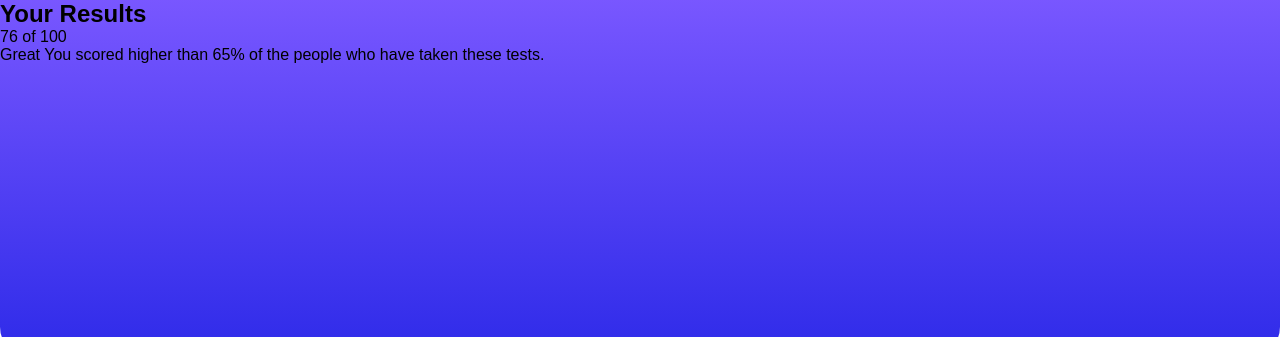
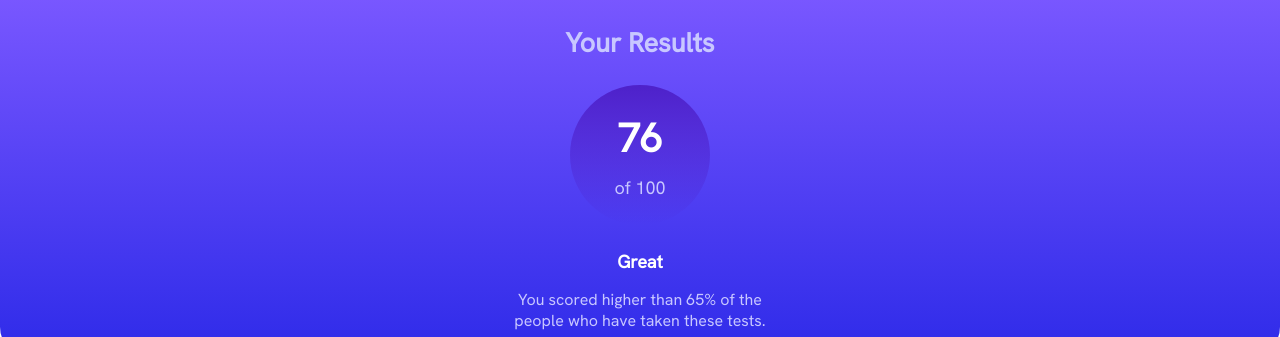
Before and after one commit to BRENHINES/Results-summary-component-main, a website: page results-summary-component-main/index.html in a window 1280 px wide. Shown: the top 337 px of the page. Drawn offline with Linux system fonts and the light colour scheme; files whose address does not match are found by name.

Commit message:
Static header integration

```diff
--- a/results-summary-component-main/SASS/Base/_Font-face.scss
+++ b/results-summary-component-main/SASS/Base/_Font-face.scss
@@ -2,8 +2,3 @@
     font-family: "Hanken Grotesk";
     src: url("../Hanken_Grotesk/static/HankenGrotesk-Regular.ttf");
 }
-
-@font-face {
-    font-family: "Hanken Grotesk";
-    src: url("../Hanken_Grotesk/static/HankenGrotesk-Bold.ttf");
-}
--- a/results-summary-component-main/SASS/Layout/_Card.scss
+++ b/results-summary-component-main/SASS/Layout/_Card.scss
@@ -3,6 +3,63 @@
         width: 100vw;
         height: 22.3125rem;
         background: linear-gradient(to bottom, var(--clr-gradients-Light-slate-blue), var(--clr-gradients-Light-royal-blue));
-        border-radius: 0px 0px 30px 30px;
+        border-radius: 0rem 0rem 1.875rem 1.875rem;
+        display: flex;
+        flex-direction: column;
+        align-items: center;
+        font-family: 'Hanken Grotesk', sans-serif;
+    }
+
+    &__Results {
+        margin-top: var(--spc-margin-25);
+        color: var(--clr-neutral-light-lavender);
+        margin-bottom: var(--spc-margin-25);
+        font-size: 1.125rem;
+        font-weight: 700;
+    }
+
+    &__Marks {
+        display: flex;
+        flex-direction: column;
+        align-items: center;
+        justify-content: center;
+        gap: .75rem;
+        height: 8.75rem;
+        width: 8.75rem;
+        background: linear-gradient(to bottom, var(--clr-gradients-violet-blue), var(--clr-gradients-Persian-blue));
+        border-radius: 8.75rem;
+        margin-bottom: var(--spc-margin-25);
+
+        &--users {
+            font-size: 2.5rem;
+            color: var(--clr-neutral-white);
+            font-weight: 700;
+        }
+
+        &--Total {
+            font-size: 1.125rem;
+            color: var(--clr-neutral-light-lavender);
+        }
+    }
+
+    &__Grade {
+        display: flex;
+        flex-direction: column;
+        align-items: center;
+        gap: 1rem;
+
+        &--Appreciation {
+            font-size: 1.125rem;
+            color: var(--clr-neutral-white);
+            font-weight: 700;
+        }
+
+        &--Description {
+            font-size: 1rem;
+            width: 16.5625rem;
+            text-align: center;
+            font-weight: 500;
+            color: var(--clr-neutral-light-lavender);
+        }
     }
 }
--- a/results-summary-component-main/index.html
+++ b/results-summary-component-main/index.html
@@ -23,11 +23,11 @@
       <div class="Card__Results">
         <h2>Your Results</h2>
       </div>
-      <div class="Card__marks">
-        <span class="Card__marks--users">
+      <div class="Card__Marks">
+        <span class="Card__Marks--users">
           76
         </span>
-        <span class="Card__marks--Total">
+        <span class="Card__Marks--Total">
           of 100
         </span>
       </div>
@@ -36,9 +36,9 @@
         <span class="Card__Grade--Appreciation">
           Great
         </span>
-        <sapn class="Card__Grade--Description">
+        <div class="Card__Grade--Description">
           You scored higher than 65% of the people who have taken these tests.
-        </sapn>
+        </div>
       </div>
     </section>
 
```
Also changed, not shown: results-summary-component-main/SASS/style.css, 1 other file.
